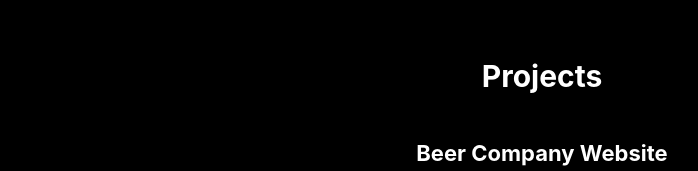
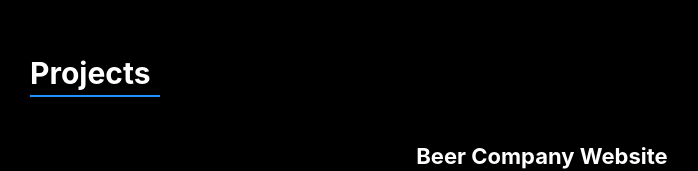
Before and after one commit to Braden0006/portfolio-version2, a React (Create React App) app: page / in a window 1280 px wide. Shown: the part 2585-2756 px from the top of the page, without its empty margins (98-796 px from the left). Built offline with nearby package versions, Linux system fonts and the light colour scheme.

Commit message:
Changes the layout and design of the "Project" title

```diff
--- a/src/Components/Project/Project.css
+++ b/src/Components/Project/Project.css
@@ -1 +1 @@
-.project{height:100vh;display:flex;flex-direction:column;align-items:center;justify-content:center}.project .project__title{font-size:3rem;color:#fff}.project .project__grid .project__grid__beer{display:flex;flex-direction:column;align-items:center}.project .project__grid .project__grid__beer .project__grid__beer-title{color:#fff;font-size:2.2rem}.project .project__grid .project__grid__beer .project__grid__beer-image{height:18rem;border-radius:1rem}.project .project__grid .project__grid__beer .project__grid__beer-code{background:#000;color:#fff;margin-top:1rem;border:none;outline:none}@media screen and (min-width: 1440px){.project .project__title{font-size:4rem}.project .project__grid .project__grid__beer .project__grid__beer-title{font-size:2.5rem}.project .project__grid .project__grid__beer .project__grid__beer-image{height:28rem}.project .project__grid .project__grid__beer .project__grid__beer-code{font-size:2rem}}/*# sourceMappingURL=Project.css.map */
+.project{height:100vh;display:flex;flex-direction:column;align-items:center;justify-content:center}.project .project__title-container{width:80vw}.project .project__title-container .project__title-container__title{font-size:3rem;color:#fff;width:13rem;padding-bottom:.4rem;border-bottom:2px solid #1e90ff}.project .project__grid .project__grid__beer{display:flex;flex-direction:column;align-items:center}.project .project__grid .project__grid__beer .project__grid__beer-title{color:#fff;font-size:2.2rem}.project .project__grid .project__grid__beer .project__grid__beer-image{height:18rem;border-radius:1rem}.project .project__grid .project__grid__beer .project__grid__beer-code{background:#000;color:#fff;margin-top:1rem;border:none;outline:none}@media screen and (min-width: 1440px){.project .project__title{font-size:4rem}.project .project__grid .project__grid__beer .project__grid__beer-title{font-size:2.5rem}.project .project__grid .project__grid__beer .project__grid__beer-image{height:28rem}.project .project__grid .project__grid__beer .project__grid__beer-code{font-size:2rem}}/*# sourceMappingURL=Project.css.map */
--- a/src/Components/Project/Project.js
+++ b/src/Components/Project/Project.js
@@ -5,7 +5,9 @@ import "./Project.css";
 export default function Project() {
   return (
     <div className="project" id="projects">
-      <h2 className="project__title">Projects</h2>
+      <div className="project__title-container">
+        <h2 className="project__title-container__title">Projects</h2>
+      </div>
       <div className="project__grid">
         <div className="project__grid__beer">
           <h3 className="project__grid__beer-title">Beer Company Website</h3>
--- a/src/Components/Project/Project.scss
+++ b/src/Components/Project/Project.scss
@@ -7,9 +7,16 @@
     align-items: center;
     justify-content: center;
 
-    .project__title {
-        font-size: $h2-font;
-        color: $white;
+    .project__title-container {
+        width: 80vw;
+
+        .project__title-container__title {
+            font-size: $h2-font;
+            color: $white;
+            width: 13rem;
+            padding-bottom: 0.4rem;
+            border-bottom: 2px solid dodgerblue;
+        }
     }
 
     .project__grid {
```
Also changed, not shown: 1 other file (tests, documents, lock files or other folders).
